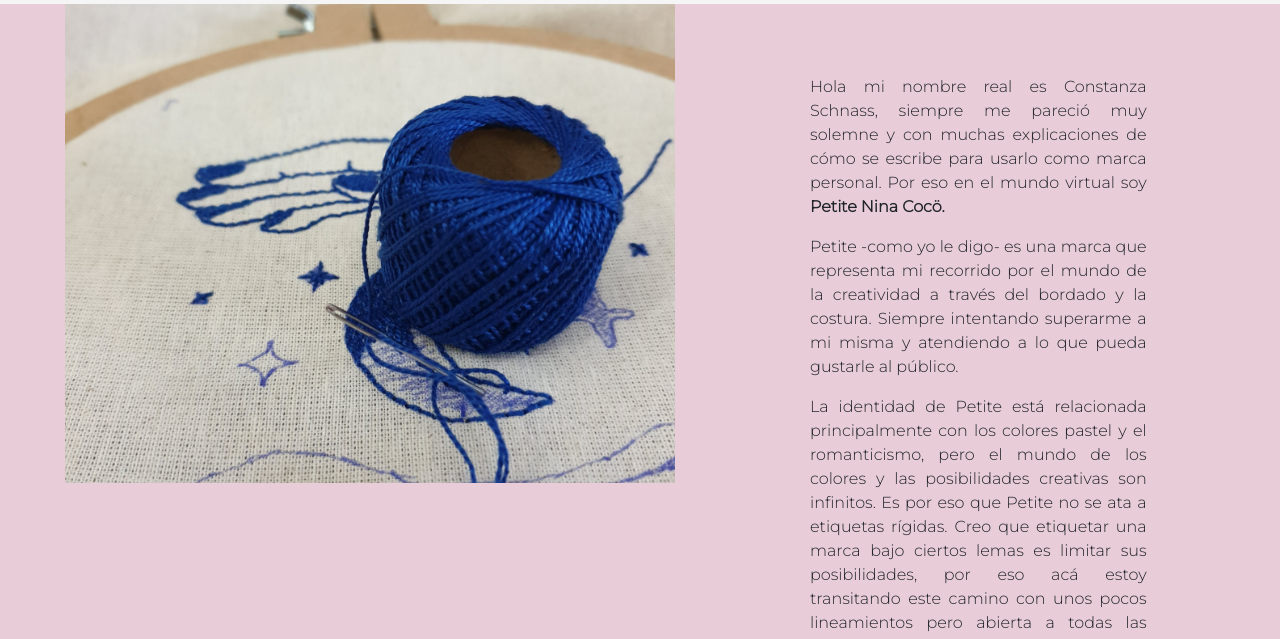
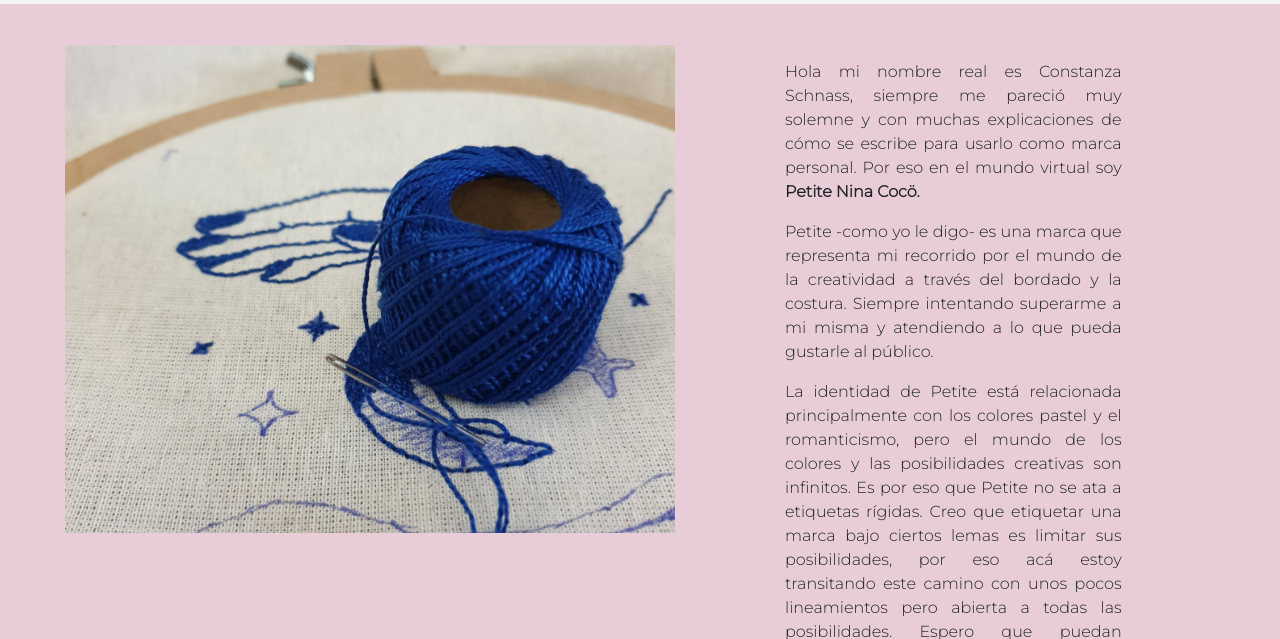
Before and after one commit to matiasjgelpi/TrabajoFinalCoder, a website: page index.html in a window 1280 px wide. Shown: the part 105-744 px from the top of the page. Drawn offline with nearby package versions, Linux system fonts and the light colour scheme.

Commit message:
cambios estilo menores

```diff
--- a/scss/style.scss
+++ b/scss/style.scss
@@ -38,14 +38,14 @@ p {
 	.portada {
 		width: 45%;
 		height: 45%;
-		margin-top: 100px;
+		margin-top: 150px;
 		margin-left: 50px;
 	}
 
 	.quienes-somos-parrafo {
 		font-family: $font-parrafos;
-		margin-top: 150px;
-		margin-left: 75px;
+		margin-top: 135px;
+		margin-left: 50px;
 		text-align: justify;
 		padding: 30px;
 
```
Also changed, not shown: css/estilos.css.
